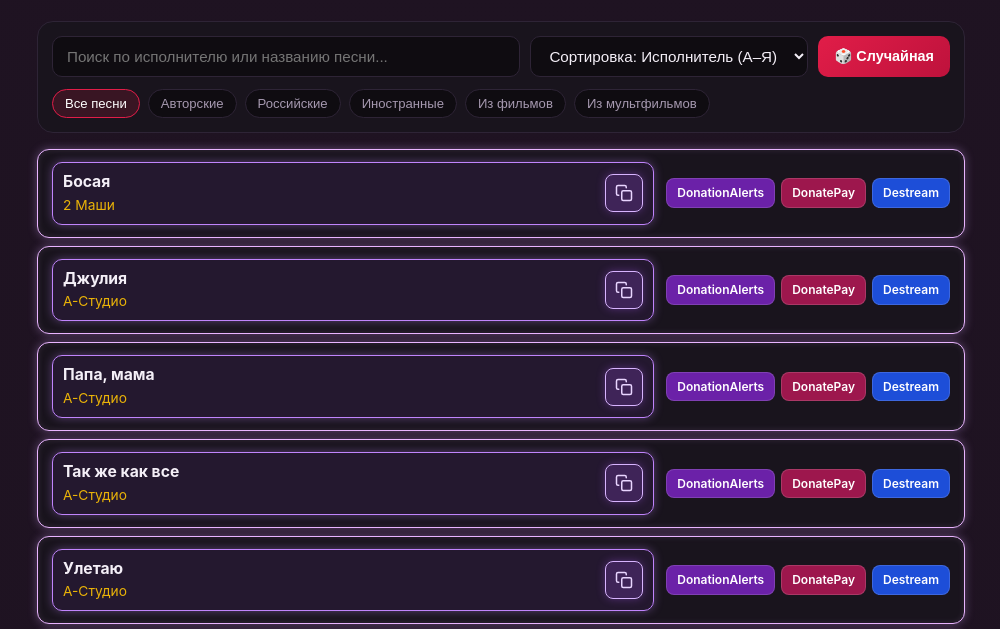
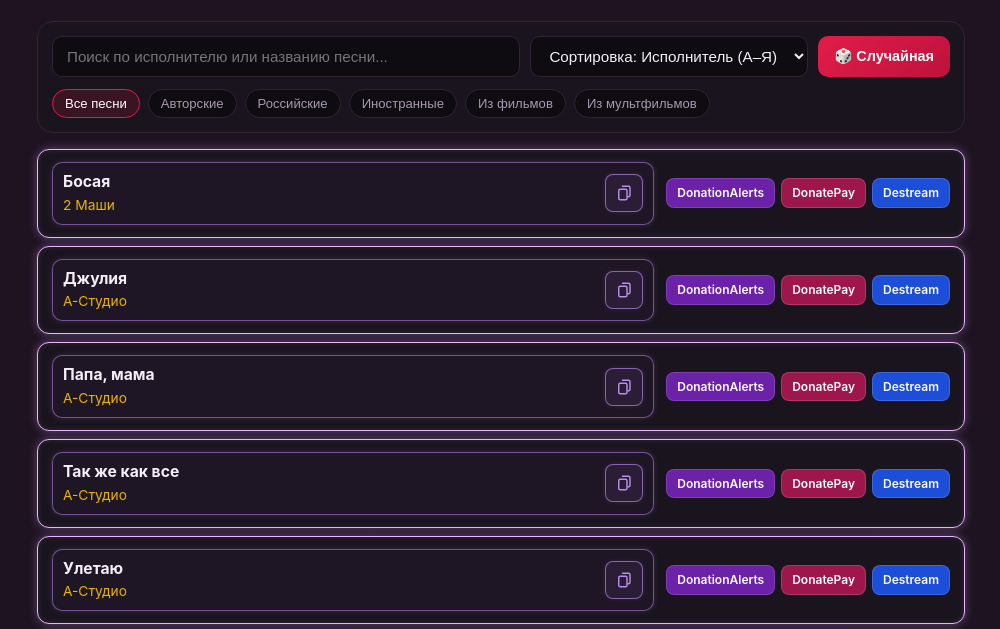
Before and after one commit to msk239/clubnika-song, a plain HTML site: page index.html in a window 1280 px wide. Shown: the part 145-774 px from the top of the page, without its empty margins (139-1139 px from the left). Drawn offline with Linux system fonts and the light colour scheme.

Commit message:
Dim copy border/button by ~35% and adjust copy icon geometry

```diff
--- a/index.html
+++ b/index.html
@@ -241,10 +241,10 @@
       flex: 1 1 auto;
       min-width: 0;
       padding: 8px 10px;
-      border: 1.5px solid #c084fc;
+      border: 1.5px solid rgba(168, 121, 217, 0.62);
       border-radius: 10px;
-      background: rgba(168, 85, 247, 0.08);
-      box-shadow: 0 0 10px rgba(192, 132, 252, 0.38);
+      background: rgba(130, 82, 180, 0.05);
+      box-shadow: 0 0 6px rgba(168, 121, 217, 0.22);
     }
     .copy-song-btn {
       width: 38px;
@@ -255,23 +255,23 @@
       align-items: center;
       justify-content: center;
       border-radius: 8px;
-      border: 1.5px solid #d8b4fe;
-      background: rgba(168, 85, 247, 0.2);
-      color: #e9d5ff;
-      box-shadow: 0 0 8px rgba(168, 85, 247, 0.35);
+      border: 1.5px solid rgba(185, 144, 230, 0.65);
+      background: rgba(130, 82, 180, 0.13);
+      color: #b990e6;
+      box-shadow: 0 0 5px rgba(130, 82, 180, 0.2);
       cursor: pointer;
       transition: transform 0.12s ease, background 0.15s ease, color 0.15s ease, border-color 0.15s ease, box-shadow 0.15s ease;
     }
     .copy-song-btn:hover {
-      background: rgba(168, 85, 247, 0.32);
-      box-shadow: 0 0 12px rgba(192, 132, 252, 0.55);
+      background: rgba(130, 82, 180, 0.22);
+      box-shadow: 0 0 8px rgba(168, 121, 217, 0.34);
       transform: translateY(-1px);
     }
     .copy-song-btn.copied {
       border-color: #6ee7b7;
-      background: rgba(16, 185, 129, 0.25);
+      background: rgba(16, 185, 129, 0.22);
       color: #a7f3d0;
-      box-shadow: 0 0 10px rgba(52, 211, 153, 0.4);
+      box-shadow: 0 0 8px rgba(52, 211, 153, 0.3);
     }
     .copy-toast {
       position: fixed;
@@ -426,9 +426,9 @@
               data-copy-text="${escapeHtml(`${s.artist} — ${s.title}`)}"
               onclick="copySongText(this)"
             >
-              <svg class="copy-icon" viewBox="0 0 24 24" width="18" height="18" fill="none" stroke="currentColor" stroke-width="2" stroke-linecap="round" stroke-linejoin="round">
-                <rect x="9" y="9" width="13" height="13" rx="2" ry="2"></rect>
-                <path d="M5 15H4a2 2 0 0 1-2-2V4a2 2 0 0 1 2-2h9a2 2 0 0 1 2 2v1"></path>
+              <svg class="copy-icon" viewBox="0 0 24 24" width="18" height="18" fill="none" stroke="currentColor" stroke-width="1.9" stroke-linecap="round" stroke-linejoin="round">
+                <path d="M10 3h8a2 2 0 0 1 2 2v10a2 2 0 0 1-2 2h-1"></path>
+                <rect x="5" y="7" width="11" height="14" rx="2" ry="2"></rect>
               </svg>
               <svg class="check-icon" viewBox="0 0 24 24" width="18" height="18" fill="none" stroke="currentColor" stroke-width="2.4" stroke-linecap="round" stroke-linejoin="round" style="display:none;">
                 <polyline points="20 6 9 17 4 12"></polyline>
```
